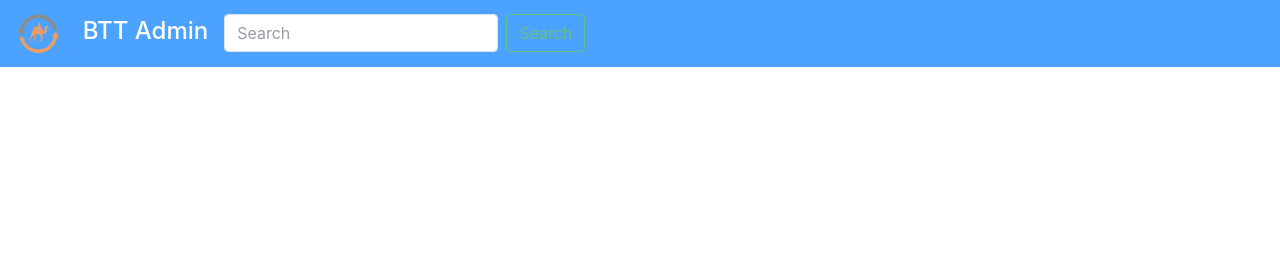
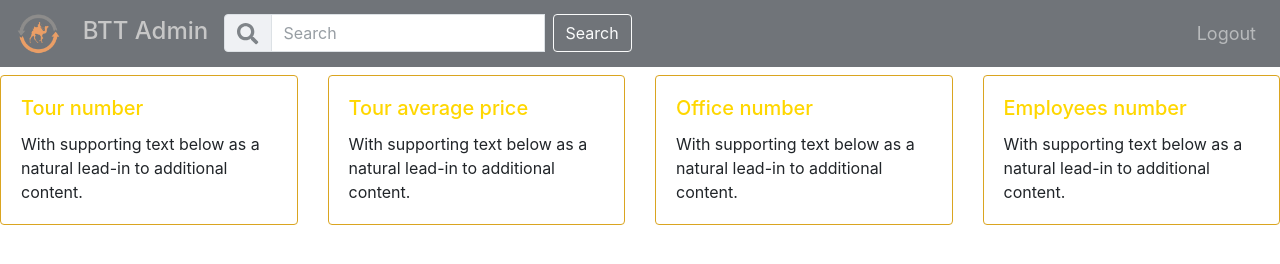
Before and after one commit to devAbu/meanStackBtt, a website: page static/index.html in a window 1280 px wide. Drawn offline with nearby package versions, Linux system fonts and the light colour scheme.

Commit message:
starting with front-end part...navbar and info cards

```diff
--- a/static/css/style.css
+++ b/static/css/style.css
@@ -0,0 +1,11 @@
+body {
+    padding-top: 75px;
+}
+
+.card {
+    border: 1px goldenrod solid !important;
+}
+
+.card-title {
+    color: gold;
+}
--- a/static/index.html
+++ b/static/index.html
@@ -19,26 +19,72 @@
 
 <body>
 
-    <nav class="navbar bg-primary navbar-dark navbar-expand-md fixed-top" style="opacity:0.7; font-size:18px;">
+    <nav class="navbar bg-dark navbar-dark navbar-expand-md fixed-top" style="opacity:0.7; font-size:18px;">
         <a href="index.php" class="navbar-brand">
             <img src="images/icon.png" alt="logo" class="img-fluid mr-3" width="45" height="45" />
-            <span class="h4">BTT Admin</span>
+            <span class="h4" style="color: rgb(175, 175, 175);">BTT Admin</span>
         </a>
         <div class="collapse navbar-collapse" id="navbarNav">
             <ul class="navbar-nav" id="navScrollspy">
                 <form class="form-inline my-2 my-lg-0">
-                    <input class="form-control mr-sm-2" type="search" placeholder="Search" aria-label="Search">
-                    <button class="btn btn-outline-success my-2 my-sm-0" type="submit">Search</button>
+                    <div class="input-group">
+                        <div class="input-group">
+                            <div class="input-group-prepend">
+                                <span class="input-group-text" id="basic-addon1">
+                                    <i class="fa fa-lg fa-search"></i>
+                                </span>
+                            </div>
+                            <input class="form-control mr-sm-2" type="search" placeholder="Search" aria-label="Search">
+                            <button class="btn btn-outline-light my-2 my-sm-0" type="submit">Search</button>
+                        </div>
+                    </div>
                 </form>
             </ul>
             <ul class="navbar-nav ml-auto">
                 <li class="nav-item">
-                    <a href="#">Logout</a>
+                    <a href="#" class="nav-link link">Logout</a>
                 </li>
             </ul>
         </div>
     </nav>
 
+    <section id="tours">
+        <div class="row">
+            <div class="col-3">
+                <div class="card">
+                    <div class="card-body">
+                        <h5 class="card-title">Tour number</h5>
+                        <p class="card-text">With supporting text below as a natural lead-in to additional content.</p>
+                    </div>
+                </div>
+            </div>
+            <div class="col-3">
+                <div class="card">
+                    <div class="card-body">
+                        <h5 class="card-title">Tour average price</h5>
+                        <p class="card-text">With supporting text below as a natural lead-in to additional content.</p>
+                    </div>
+                </div>
+            </div>
+            <div class="col-3">
+                <div class="card">
+                    <div class="card-body">
+                        <h5 class="card-title">Office number</h5>
+                        <p class="card-text">With supporting text below as a natural lead-in to additional content.</p>
+                    </div>
+                </div>
+            </div>
+            <div class="col-3">
+                <div class="card">
+                    <div class="card-body">
+                        <h5 class="card-title">Employees number</h5>
+                        <p class="card-text">With supporting text below as a natural lead-in to additional content.</p>
+                    </div>
+                </div>
+            </div>
+        </div>
+    </section>
+
 
 </body>
 
```
